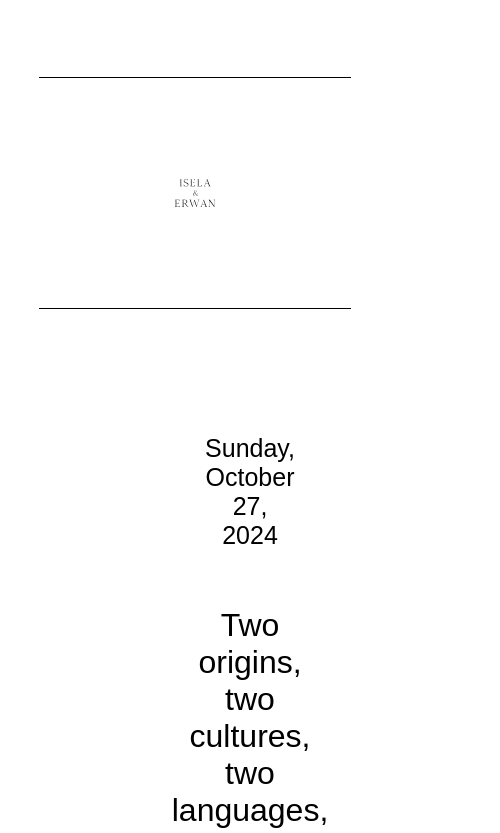
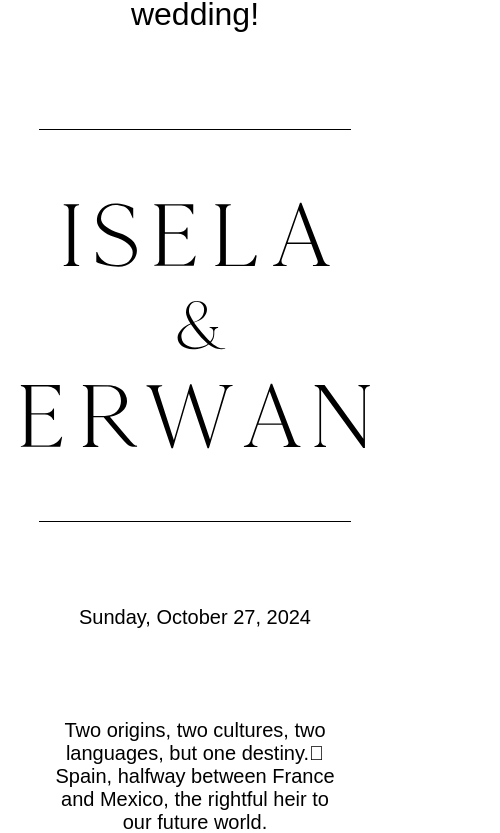
Before and after one commit to Isynopoulos1/wedding, a React (Vite) app: page / in a window 390 px wide. Shown: the part 633-1466 px from the top of the page, 500 px wide, since content can reach past the window. Built offline with nearby package versions, Linux system fonts and the light colour scheme; a web font is replaced by a local one.

Commit message:
Adding responsive rules to Where section

```diff
--- a/src/App.jsx
+++ b/src/App.jsx
@@ -1,4 +1,4 @@
-import React, { useState } from "react";
+import React, { useState, useRef } from "react";
 
 //IMPORT STYLES
 import { GlobalStyles } from "./App.styles";
@@ -17,13 +17,15 @@ import How from "@atoms/how/How";
 const App = () => {
   //HOOKS
   const [isConfirmed, setConfirmed] = useState(false);
+
   //TODO ADD MODAL HOOKS
 
   //LIFECYCLES
 
   //HANDLE FUNCTIONS
-  const handleConfirmed = confirmed => {
-    return setConfirmed(!confirmed);
+  const handleConfirmed = () => {
+    console.log("Link clicked. Triggering Confirm button.");
+    return setConfirmed(!isConfirmed);
   };
 
   return (
@@ -31,7 +33,7 @@ const App = () => {
       <GlobalStyles />
       <Header active={isConfirmed} />
       <section id="when" style={{ margin: "35rem 0" }}>
-        <When />
+        <When onConfirmClick={handleConfirmed} />
       </section>
       <section id="where" style={{ margin: "35rem 0" }}>
         <Where />
--- a/src/components/atoms/logo/mobile/MobileLogo.styles.jsx
+++ b/src/components/atoms/logo/mobile/MobileLogo.styles.jsx
@@ -6,9 +6,9 @@ export const StyledLogo = styled.svg`
   cursor: pointer;
   width: ${sizes.super};
   margin: 0;
-  z-index: ${zindex.header};
+  z-index: ${zindex.base};
 
   @media only screen and (max-width: 700px) {
-    width: ${sizes.xll};
+    width: ${sizes.xxxxl};
   }
 `;
--- a/src/components/atoms/when/When.jsx
+++ b/src/components/atoms/when/When.jsx
@@ -5,11 +5,15 @@ import { HeroContainer, InfoContainer } from "./When.styles";
 //IMPORT COMPONENTS
 import Logo from "@atoms/logo/mobile/MobileLogo";
 
-export const When = () => {
+export const When = ({ onConfirmClick }) => {
+  const handleClick = () => {
+    console.log("Link clicked. Triggering Confirm button.");
+    onConfirmClick();
+  };
   return (
     <>
       <HeroContainer>
-        <p>Celebrate our wedding!</p>
+        <p className="greetings">Celebrate our wedding!</p>
         <div className="line"></div>
         <Logo />
         <div className="line"></div>
@@ -25,7 +29,7 @@ export const When = () => {
           at Castell de Tous in Barcelona. <br />
           Your presence and support on this very special day mean a lot to us.
         </p>
-        <a href="" target="_blank">
+        <a href="#" onClick={handleClick}>
           Confirm Attendance
         </a>
       </InfoContainer>
--- a/src/components/atoms/when/When.styles.jsx
+++ b/src/components/atoms/when/When.styles.jsx
@@ -7,15 +7,20 @@ export const HeroContainer = styled.div`
   align-items: center;
   flex-direction: column;
 
-  p {
-    font-size: ${sizes.xll}
-    padding-top: ${spaces.lg};
+  .greetings {
+    font-size: ${sizes.xll};
+    text-align: center;
+    padding-top: ${sizes.super};
+    @media only screen and (max-width: ${contentW.mobile}) {
+      font-size: ${sizes.xl};
+      padding: 0 ${sizes.hg};
+    }
   }
   .line {
     width: 80%;
     height: 1px;
     background-color: ${colors.black};
-    margin: ${spaces.sm} 0px;
+    margin: ${spaces.ssm} 0px;
   }
 `;
 export const InfoContainer = styled.div`
@@ -25,14 +30,33 @@ export const InfoContainer = styled.div`
   align-items: center;
   text-align: center;
   flex-direction: column;
+
   p {
     font-size: ${sizes.lg};
   }
   .intro {
     font-size: ${sizes.xl};
+    padding: ${spaces.sm} 0;
   }
   a {
     color: black;
     font-size: ${sizes.xl};
   }
+  @media only screen and (max-width: ${contentW.tablet}) {
+    flex-direction: column;
+    padding: 0 ${sizes.hg};
+    .greetings {
+      font-size: 20px;
+    }
+    p {
+      font-size: ${sizes.md};
+    }
+    .intro {
+      font-size: ${sizes.md};
+      padding: ${spaces.xs} 0;
+    }
+    a {
+      font-size: ${sizes.md};
+    }
+  }
 `;
--- a/src/components/molecules/header/Header.jsx
+++ b/src/components/molecules/header/Header.jsx
@@ -92,7 +92,7 @@ const Header = ({ onConfirmClick }) => {
               label={language.name}
               onClick={() => handleTranslation("TODO LANGUAGE LOGIC")}
             />
-            {index < languages.length - 1 && <Line />}
+            {index < languages.length - 1 && <Line key={`line_${index}`} />}
           </>
         ))}
       </LanguagesNav>
--- a/src/components/molecules/header/Header.styles.jsx
+++ b/src/components/molecules/header/Header.styles.jsx
@@ -74,7 +74,6 @@ export const MobileMenuContainer = styled.div`
   align-items: center;
   flex-direction: column;
   justify-content: center;
-  gap: ${spaces.xl};
   right: 0;
   z-index: ${zindex.base};
   width: 100%;
--- a/src/utils/constants.jsx
+++ b/src/utils/constants.jsx
@@ -2,6 +2,7 @@ export const sizes = {
   xss: "10px",
   xs: "12px",
   sm: "14px",
+  ssm: "16px",
   md: "20px",
   lg: "25px",
   xl: "32px",
@@ -11,7 +12,7 @@ export const sizes = {
   xxhg: "100px",
   xxxl: "250px",
   xxxxl: "350px",
-  super: "550px",
+  super: "500px",
   mega: "800px",
 };
 
```
